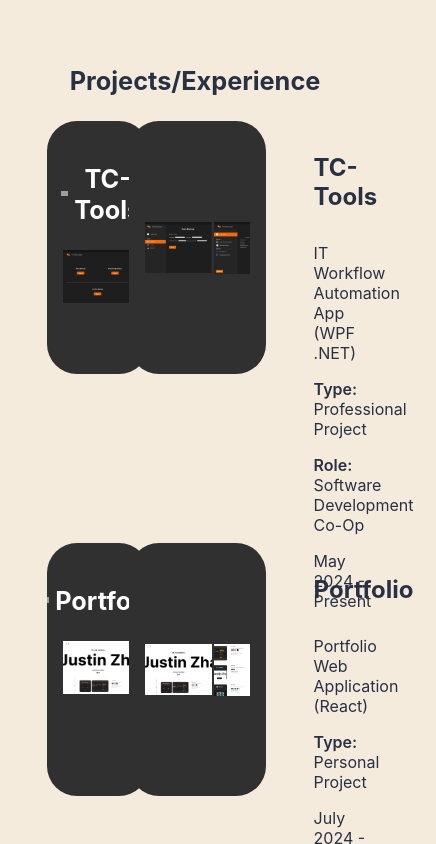
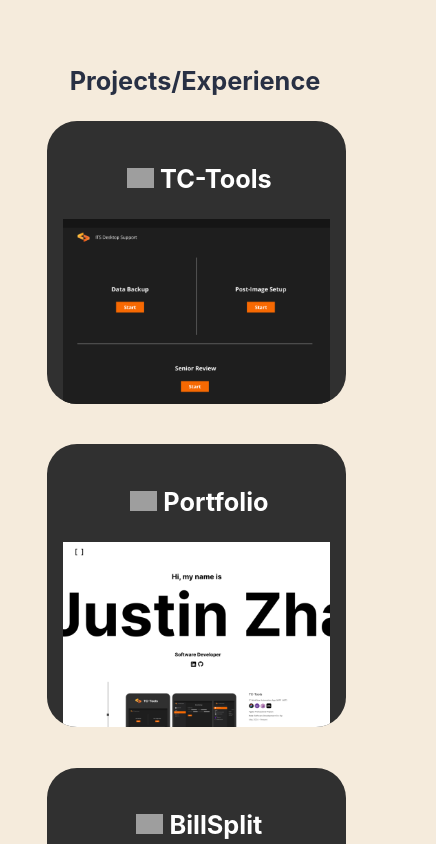
Before and after one commit to JzJoker/Portfolio, a React (Create React App) app: page / in a window 390 px wide. Shown: the part 820-1664 px from the top of the page, 436 px wide, since content can reach past the window. Built offline with nearby package versions, Linux system fonts and the light colour scheme; grey boxes are pictures that could not be loaded.

Commit message:
added media queries

```diff
--- a/package.json
+++ b/package.json
@@ -1,7 +1,7 @@
 {
   "name": "portfolio",
   "version": "0.1.0",
-  "homepage": "https://jzjoker.github.io/portfolio",
+  "homepage": "https://jzjoker.github.io/Portfolio",
   "private": true,
   "dependencies": {
     "@testing-library/jest-dom": "^5.17.0",
--- a/src/App.css
+++ b/src/App.css
@@ -133,8 +133,8 @@ h3 {
   grid-template-columns: 20vw 30vw 30vw;
   grid-template-rows: 30vh 30vh 30vh 30vh;
   column-gap: 1vw;
-  row-gap: 20vh;
   margin: 0 10vw;
+  row-gap: 150px;
 }
 .small-box, .big-box, .big-box-single {
   background-color: #303030;
@@ -208,3 +208,166 @@ h3 {
 footer {
   width: 100%;
 }
+@media only screen and (max-width: 1800px) {
+  .grid-container{
+    row-gap: 120px;
+  }
+}
+@media only screen and (max-width: 1650px) {
+  .grid-container{
+    row-gap: 90px;
+  }
+}
+@media only screen and (max-width: 1550px) {
+  .grid-container{
+    row-gap: 80px;
+  }
+}
+@media only screen and (max-width: 1500px) {
+  .grid-container{
+    row-gap: 65px;
+  }
+}
+@media only screen and (max-width: 1450px) {
+  .grid-container{
+    row-gap: 50px;
+  }
+}
+@media only screen and (max-width: 1375px) {
+  .grid-container{
+    row-gap: 35px;
+  }
+}
+@media only screen and (max-width: 1300px) {
+  .grid-container{
+    row-gap: 20px;
+  }
+}
+@media only screen and (max-width: 1175px) {
+  .description-box {
+    display: none;
+  }
+  .grid-container {
+    grid-template-columns: .66fr 1fr;
+    row-gap: 100px;
+  }
+}
+@media only screen and (max-width:1100px){
+  .grid-container {
+    row-gap: 90px;
+  }
+}
+@media only screen and (max-width:1050px){
+  .grid-container {
+    row-gap: 70px;
+  }
+}
+@media only screen and (max-width:1000px){
+  .grid-container {
+    row-gap: 60px;
+  }
+}
+@media only screen and (max-width: 920px) {
+  .big-box, .big-box-single {
+    display: none;
+  }
+  .grid-container {
+    grid-template-columns: 1fr 1fr;
+    row-gap: 120px;
+  }
+}
+@media only screen and (max-width:875px){
+  .grid-container {
+    row-gap: 100px;
+  }
+}
+@media only screen and (max-width:825px){
+  .grid-container {
+    row-gap: 90px;
+  }
+}
+@media only screen and (max-width:800px){
+  .grid-container {
+    row-gap: 70px;
+  }
+}@media only screen and (max-width:750px){
+  .grid-container {
+    row-gap: 50px;
+  }
+}
+@media only screen and (max-width:715px){
+  .grid-container {
+    grid-template-columns: 1fr;
+    row-gap: 300px;
+  }
+}
+@media only screen and (max-width:690px){
+  .grid-container {
+    row-gap: 280px;
+  }
+}
+@media only screen and (max-width:660px){
+  .grid-container {
+    row-gap: 250px;
+  }
+}
+@media only screen and (max-width:630px){
+  .grid-container {
+    row-gap: 230px;
+  }
+}
+@media only screen and (max-width:600px){
+  .grid-container {
+    row-gap: 210px;
+  }
+}
+@media only screen and (max-width:585px){
+  .grid-container {
+    row-gap: 200px;
+  }
+}
+@media only screen and (max-width:550px){
+  .grid-container {
+    row-gap: 180px;
+  }
+}
+@media only screen and (max-width:520px){
+  .grid-container {
+    row-gap: 150px;
+  }
+}
+@media only screen and (max-width:480px){
+  .grid-container {
+    row-gap: 130px;
+  }
+}
+@media only screen and (max-width:450px){
+  .grid-container {
+    row-gap: 110px;
+  }
+}
+@media only screen and (max-width:420px){
+  .grid-container {
+    row-gap: 80px;
+  }
+}
+@media only screen and (max-width:410px){
+  .grid-container {
+    row-gap: 90px;
+  }
+}
+@media only screen and (max-width:400px){
+  .grid-container {
+    row-gap: 70px;
+  }
+}
+@media only screen and (max-width:375px){
+  .grid-container {
+    row-gap: 60px;
+  }
+}
+@media only screen and (max-width:350px){
+  .grid-container {
+    row-gap: 40px;
+  }
+}
```
